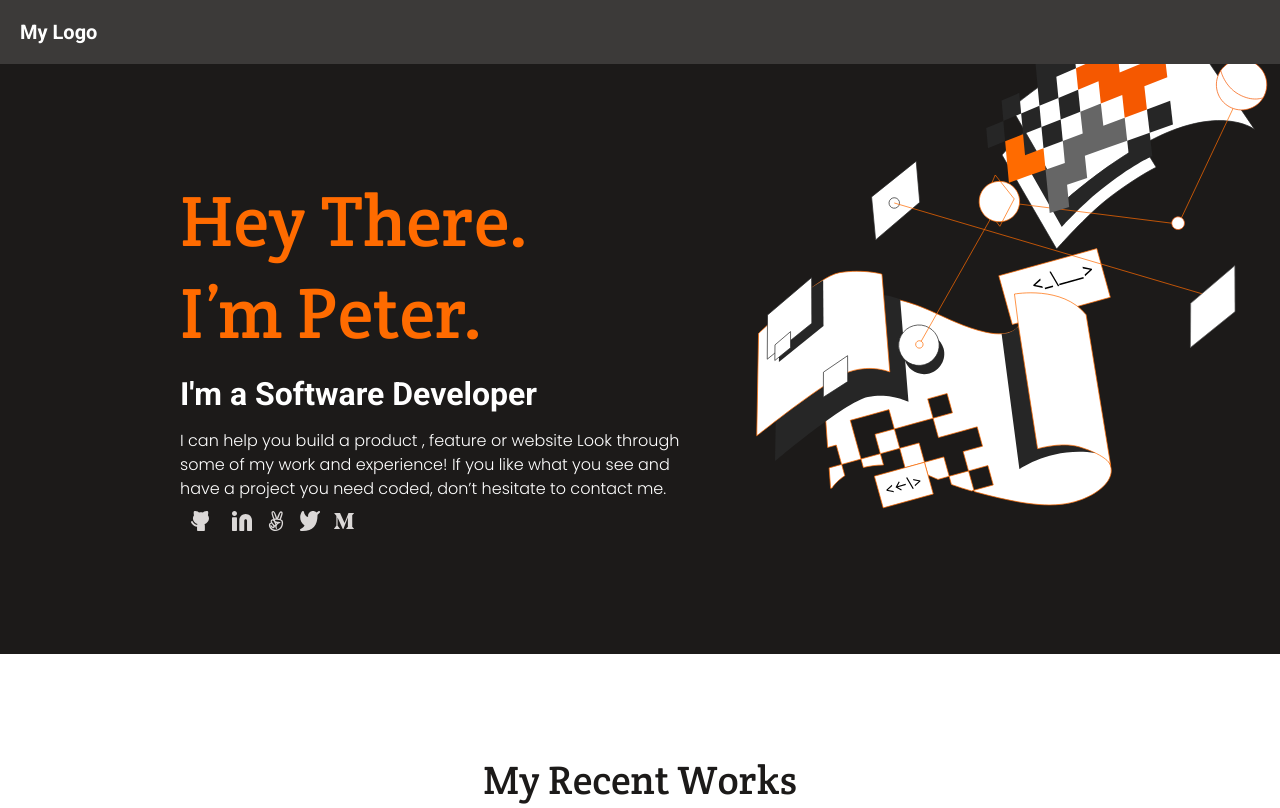
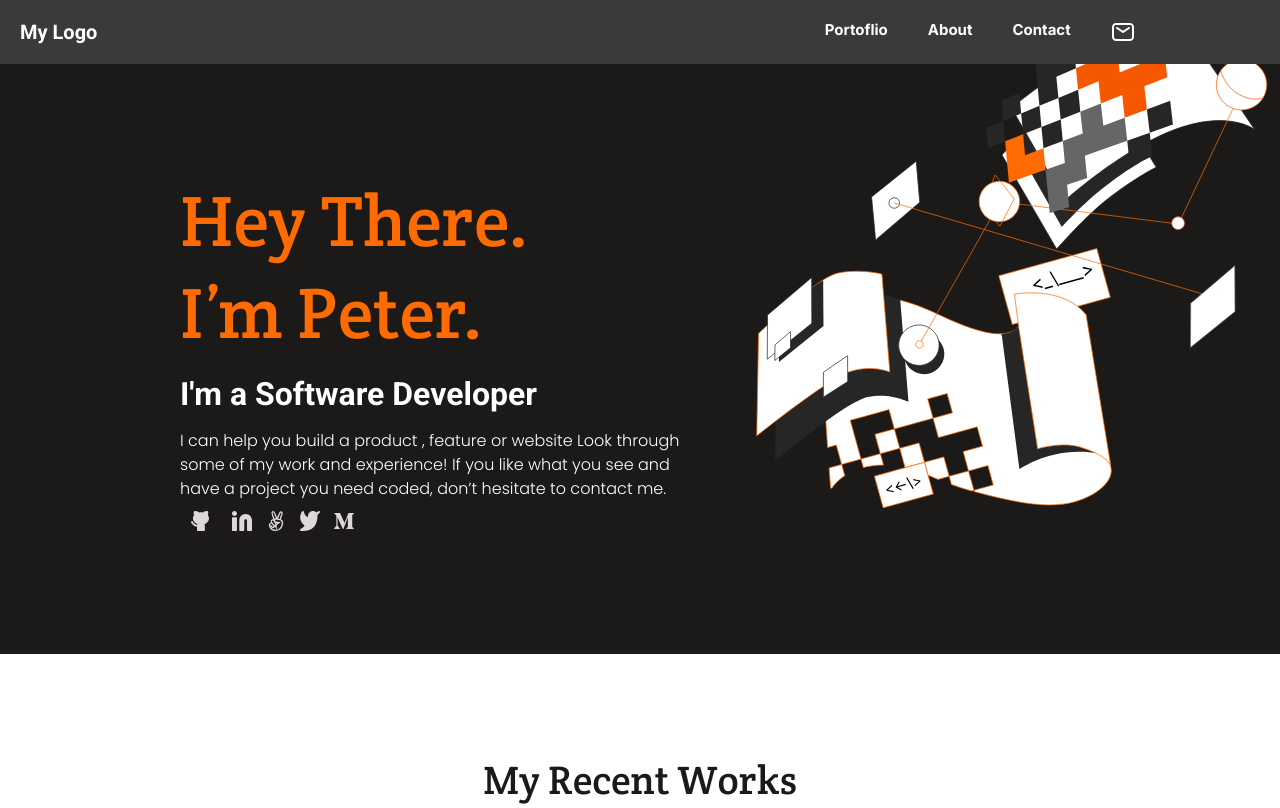
Before and after one commit to peteryeungtt/My-Portfolio, a website: page index.html in a window 1280 px wide. Shown: the top 808 px of the page. Drawn offline with Linux system fonts and the light colour scheme; a web font is replaced by a local one.

Commit message:
Adjust navbar to desktop version

```diff
--- a/index.html
+++ b/index.html
@@ -16,16 +16,28 @@
 
   <body>
     <header class="navbar">
-      <div class="navbar-wrapper">
-        <a class="my-logo" href="#">My Logo</a>
-        <nav>
+      <nav class="navbar-wrapper">
+      <div><a class="my-logo" href="#">My Logo</a>
+      </div>
+      <div class="right-menu">
+        <a class="menu-style" href="#">Portoflio</a>
+        <a class="menu-style" href="#">About</a>
+        <a class="menu-style" href="#">Contact</a>
+        <a href=""><img
+          class="menu-style"
+          src="images/mail.svg"
+          alt="email"
+          /></a>
+        </div>
+      <div class="">
           <img
             class="hamburger-menu"
             src="images/hamburger.svg"
             alt="Hamburger Menu"
           />
+        </div>
         </nav>
-      </div>
+
     </header>
     <section class="headline">
       <div class="headline-wrapper">
--- a/styles.css
+++ b/styles.css
@@ -33,7 +33,6 @@ ul li {
   width: 100%;
   justify-content: space-between;
   align-items: center;
-  z-index: 9999;
 }
 
 .my-logo {
@@ -46,6 +45,24 @@ ul li {
 .hamburger-menu {
   width: 3.5em;
   filter: invert(100%);
+}
+
+.right-menu {
+  display: flex;
+  justify-content: right;
+  width: 80%;
+}
+
+.menu-style {
+  font-family: Inter;
+  font-size: 1.5rem;
+  font-weight: 600;
+  line-height: 2rem;
+  letter-spacing: 0em;
+  text-align: center;
+  margin-right: 4rem;
+  color: var(--color-white);
+  display: none;
 }
 
 .headline {
@@ -109,6 +126,43 @@ ul li {
   width: 100%;
   height: 100%;
   display: inline-block;
+}
+
+@media only screen and (min-width: 768px) {
+  .navbar {
+    padding: 2rem 2rem;
+  }
+
+  .hamburger-menu {
+    display: none;
+  }
+
+  .menu-style {
+    display: block;
+  }
+
+  .headline {
+    display: flex;
+    justify-content: right;
+  }
+
+  .headline-wrapper {
+    width: 100%;
+    padding-left: 6em;
+  }
+
+  .greeting-title {
+    font-size: 7.2em;
+  }
+
+  .greeting-description1 {
+    font-size: 3.2em;
+  }
+
+  .illustration {
+    background-position: 100% -7.5rem;
+    background-size: contain;
+  }
 }
 
 .works-title {
@@ -510,38 +564,7 @@ input:focus {
   outline: none;
 }
 
-@media only screen and (min-width: 768px) {
-  .navbar {
-    padding: 2rem 2rem;
-  }
 
-  .hamburger-menu {
-    display: none;
-  }
-
-  .headline {
-    display: flex;
-    justify-content: right;
-  }
-
-  .headline-wrapper {
-    width: 100%;
-    padding-left: 6em;
-  }
-
-  .greeting-title {
-    font-size: 7.2em;
-  }
-
-  .greeting-description1 {
-    font-size: 3.2em;
-  }
-
-  .illustration {
-    background-position: 100% -7.5rem;
-    background-size: contain;
-  }
-}
 
 @media only screen and (min-width: 1024px) {
   .headline-wrapper {
```
